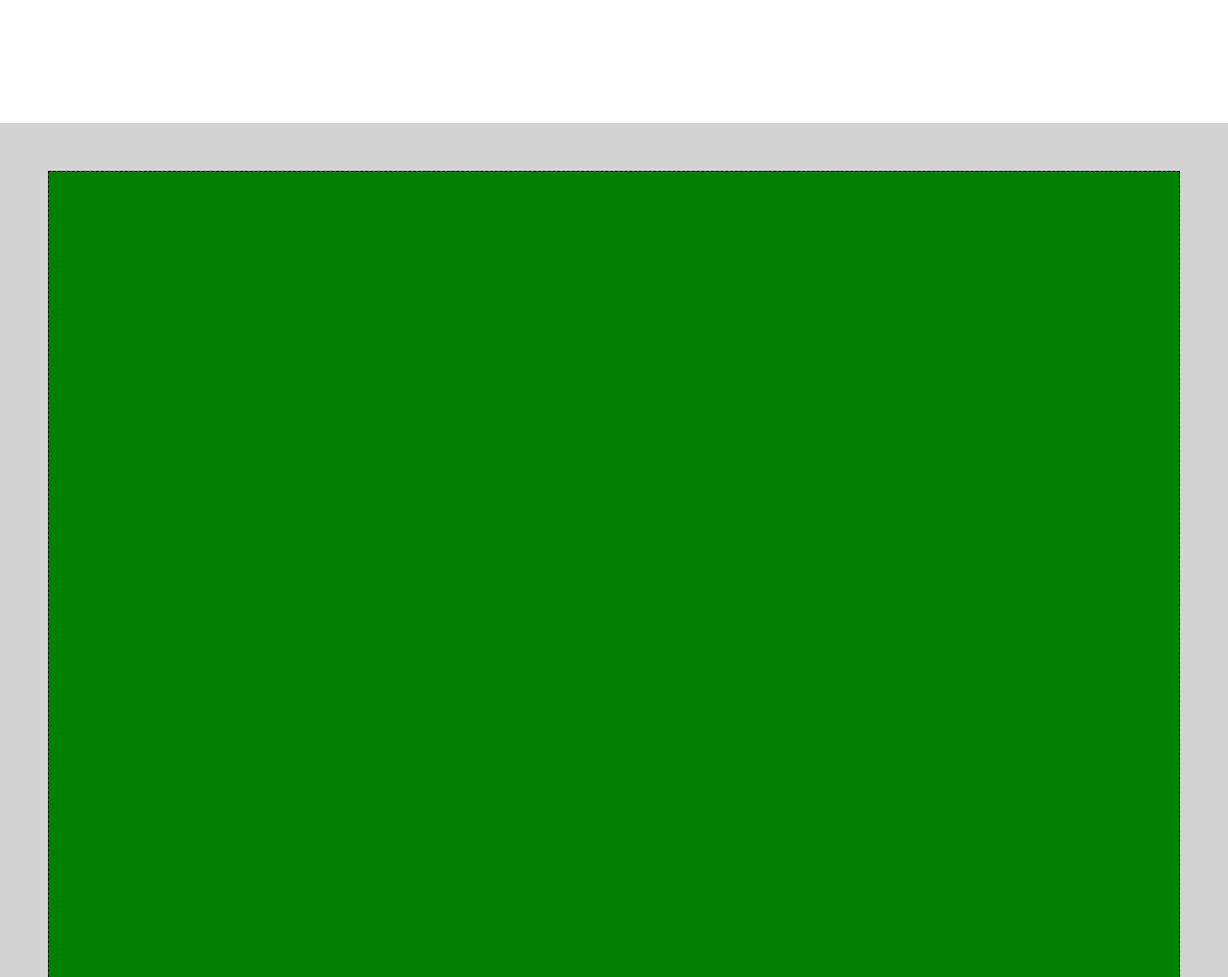
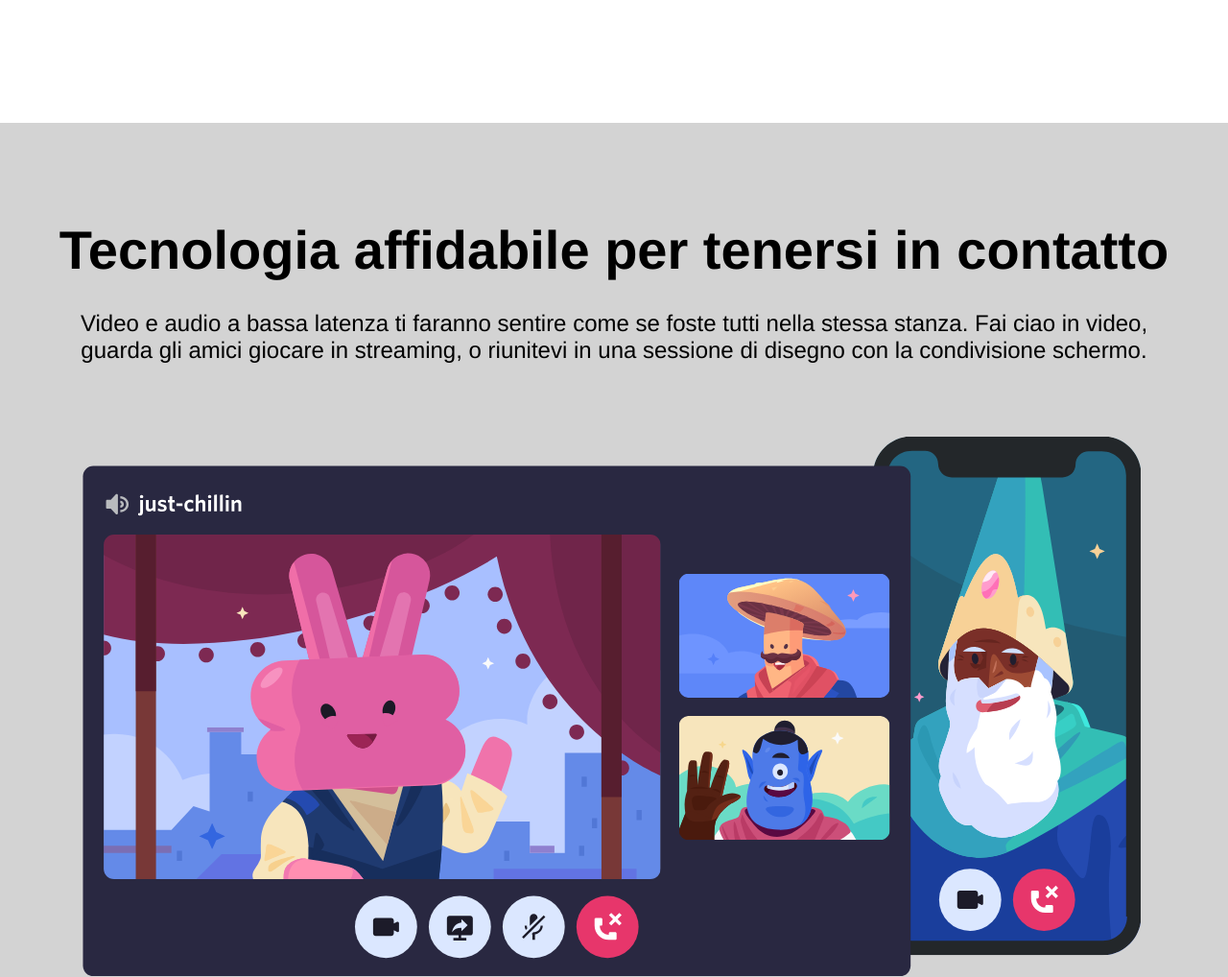
Before and after one commit to umbertofaenza/htmlcss-discord, a plain HTML site: page index.html in a window 1280 px wide. Shown: the part 2800-3818 px from the top of the page at 96% size. Drawn offline with Linux system fonts and the light colour scheme; a web font is replaced by a local one.

Commit message:
feat: add content to tall content section

```diff
--- a/css/style.css
+++ b/css/style.css
@@ -38,11 +38,6 @@
 
 .content-section {
     min-height: 700px;
-    padding: 50px 0;
-}
-
-.tall-content-section {
-    min-height: 1000px;
     padding: 50px 0;
 }
 
@@ -201,9 +196,11 @@ li {
 }
 
 .content-box {
-    height: 900px;
-    background-color: green;
-    border: 1px dashed black;
+    text-align: center;
+}
+
+.content-box img {
+    width: 100%;
 }
 
 /* FOOTER */
--- a/index.html
+++ b/index.html
@@ -70,7 +70,7 @@
                     <p>Mettiti comodo in un canale vocale quando hai tempo. Gli amici nel tuo server possono vedere che sei lì e unirsi istantaneamente senza dover chiamare.</p>
                 </div>
                 <div class="col-60">
-                    <img src="./img/item2.svg" alt="Channels">
+                    <img src="./img/item2.svg" alt="Voice Channels">
                 </div>
             </div>
         </section>
@@ -79,7 +79,7 @@
         <section class="content-section bg-white">
             <div class="container flex">
                 <div class="col-60">
-                    <img src="./img/item3.svg" alt="Channels">
+                    <img src="./img/item3.svg" alt="Members">
                 </div>
                 <div class="col-40">
                     <h1>Da pochi a un fandom</h1>
@@ -89,10 +89,12 @@
         </section>
 
         <!-- tall content section -->
-        <section class="tall-content-section bg-lightgray">
+        <section class="content-section bg-lightgray">
             <div class="container">
                 <div class="content-box">
-
+                    <h1>Tecnologia affidabile per tenersi in contatto</h1>
+                    <p>Video e audio a bassa latenza ti faranno sentire come se foste tutti nella stessa stanza. Fai ciao in video, guarda gli amici giocare in streaming, o riunitevi in una sessione di disegno con la condivisione schermo.</p>
+                    <img src="./img/item4-big.svg" alt="Video Calls">
                 </div>
             </div>
         </section>
```
